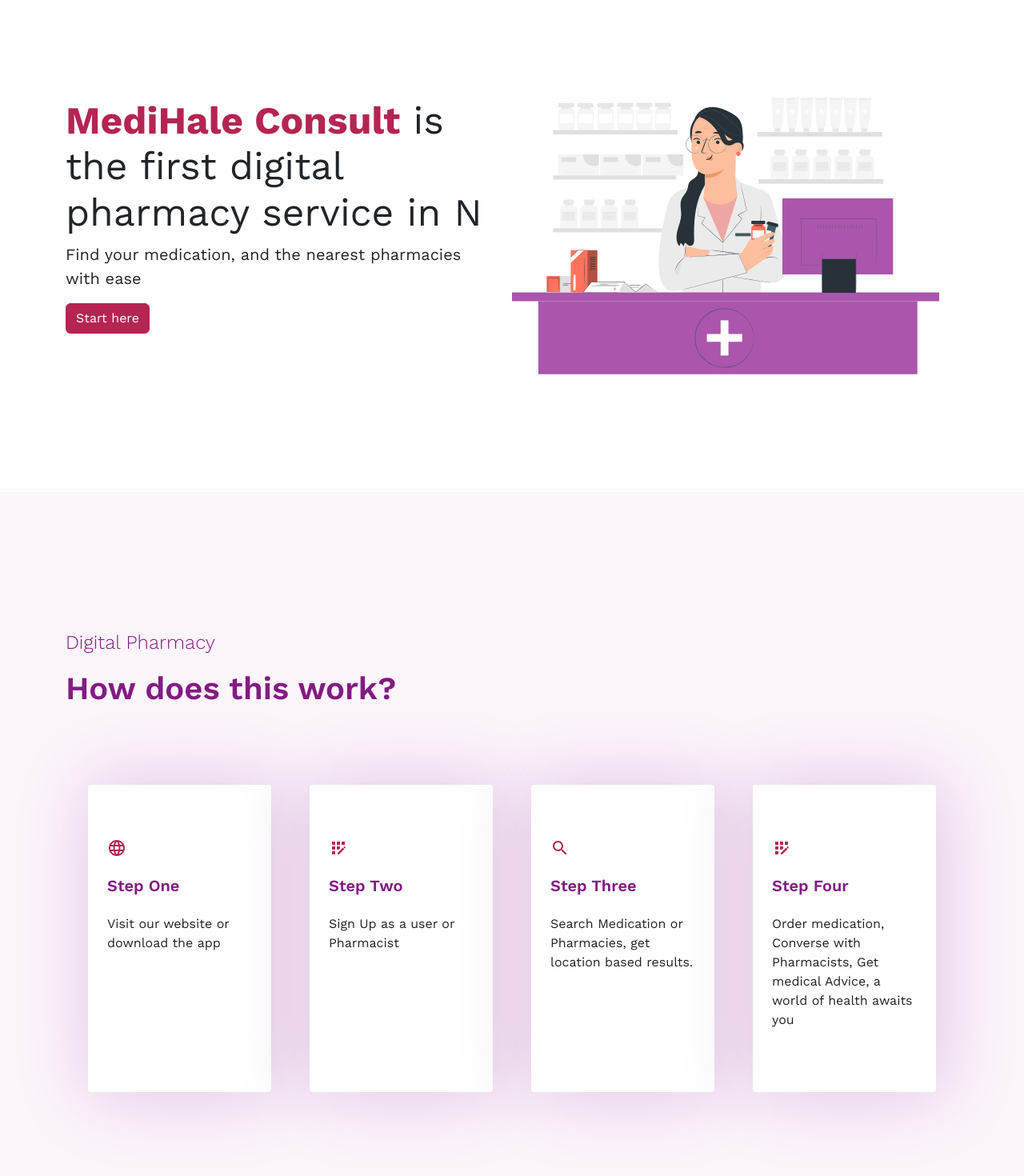
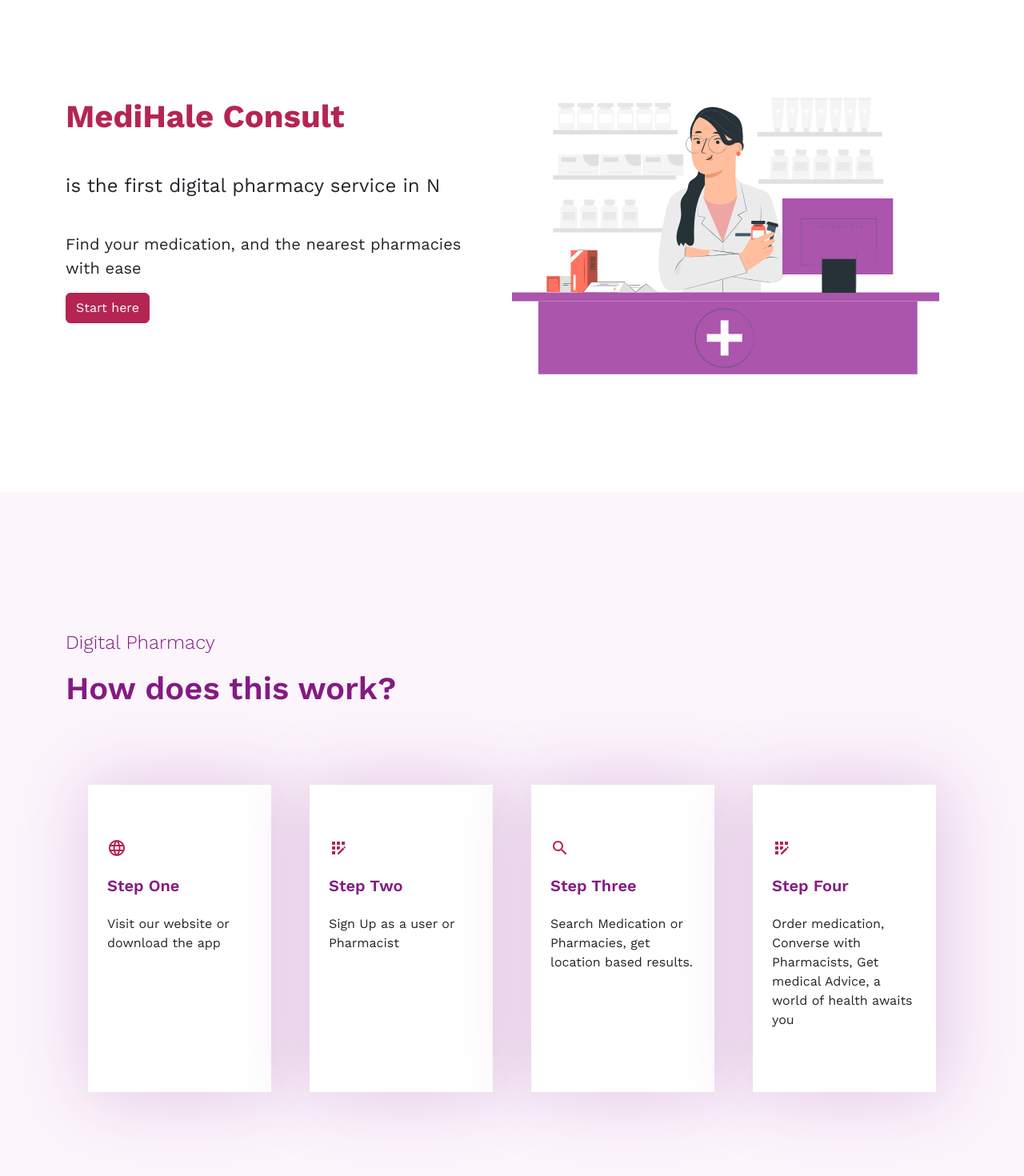
Before and after one commit to seregheik/medicareplus, a React (Vite) app: page / in a window 1280 px wide. Shown: the part 160-1630 px from the top of the page at 80% size. Built offline with nearby package versions, Linux system fonts and the light colour scheme.

Commit message:
added more animations

```diff
--- a/src/App.tsx
+++ b/src/App.tsx
@@ -4,6 +4,7 @@ import {
   createBrowserRouter,
   createRoutesFromElements,
   RouterProvider,
+  Routes,
 
 } from "react-router-dom";
 
--- a/src/components/HowItWorks.tsx
+++ b/src/components/HowItWorks.tsx
@@ -1,4 +1,5 @@
-import { Paper } from "@mui/material";
+// import { Paper } from "@mui/material";
+import { motion } from "framer-motion";
 import {
   ReactElement,
   JSXElementConstructor,
@@ -38,9 +39,9 @@ const HowItWorks = (props: {
       <section id="how-it-works" className="pt-5 bg-light d-flex">
         <div className="align-self-center container">
           <div className="shop-header text-start text-primary">
-            <div className="fs-4 fw-light work-sans shop-question">
+            <motion.div  className="fs-4 fw-light work-sans shop-question">
               <p>{props.information.feature}</p>
-            </div>
+            </motion.div>
             <div className="shop-header">
               <h1 className="header fs-1 fw-semibold">
                 {props.information.featureQuestion}
@@ -90,7 +91,8 @@ const HowItWorks = (props: {
                       className={"p-4 text-start col-md-6 col-sm-12 " + featuredmessage.appearance}
 
                     >
-                      <Paper className="py-5  comment-shadow px-4 featured" elevation={0}>
+
+                      <motion.div initial={{x:0}} whileHover={{rotate: [3,-2,4,-5]}} className=" py-5 bg-light comment-shadow px-4 featured">
                         <div className="box-height">
                         <div className=" py-2 featured-icon text-secondary fs-3">
                           {featuredmessage.icon}
@@ -104,7 +106,8 @@ const HowItWorks = (props: {
                           {featuredmessage.text}
                         </div>
                         </div>
-                      </Paper>
+                      </motion.div>
+
                     </div>
                   );
                 }
--- a/src/components/ShopAd.tsx
+++ b/src/components/ShopAd.tsx
@@ -1,5 +1,4 @@
-import React from "react";
-
+import { motion } from "framer-motion";
 const ShopAd = (props: { information: { AdSubHead: string | number | boolean | React.ReactElement<any, string | React.JSXElementConstructor<any>> | Iterable<React.ReactNode> | React.ReactPortal | null | undefined; AdMainHead: string | number | boolean | React.ReactElement<any, string | React.JSXElementConstructor<any>> | Iterable<React.ReactNode> | React.ReactPortal | null | undefined; AdImage: string | undefined; }; }) => {
     return (
         <div className="py-5">
@@ -18,9 +17,9 @@ const ShopAd = (props: { information: { AdSubHead: string | number | boolean | R
                         </div>
                     </div>
                     <div className="col-sm-12 col-md-6">
-                        <div className="image-handler">
-                            <img src={props.information.AdImage} alt="" className="img-fluid"/>
-                        </div>
+                        <motion.div initial={{}} animate={{rotate: -12, scale:0.7}} transition={{duration: 2}} className="image-handler">
+                            <img src={props.information.AdImage}  alt="" className="img-fluid"/>
+                        </motion.div>
                     </div>
                 </div>
             </div>
--- a/src/custom.css
+++ b/src/custom.css
@@ -261,6 +261,7 @@
   box-shadow: 5px 1px 89px 5px rgba(131, 27, 131, 0.21) !important;
   -webkit-box-shadow: 5px 1px 89px 5px rgba(131, 27, 131, 0.21);
   -moz-box-shadow: 5px 1px 89px 5px rgba(131, 27, 131, 0.21);
+  background-color: #fff !important;
 }
 .comment-shadow:hover {
     box-shadow: 5px 1px 89px 5px rgba(131,27,131,0.53) !important;
--- a/src/pages/Home.tsx
+++ b/src/pages/Home.tsx
@@ -4,36 +4,42 @@ import Rating from "@mui/material/Rating";
 import ShopAd from '../components/ShopAd';
 import { Link } from 'react-router-dom';
 import { motion } from 'framer-motion';
-import {Typewriter} from 'react-simple-typewriter';
+import { Typewriter } from 'react-simple-typewriter';
 
 import CtaDownloadApp from "../components/CtaDownloadApp";
 import HowItWorks from "../components/HowItWorks";
 
 const Home = (props: any) => {
   return (
-    <motion.div initial={{opacity: 0}} animate={{opacity: 1}} exit={{opacity: 0}} className="work-sans py-5">
+    <motion.div initial={{ opacity: 0 }} animate={{ opacity: 1 }} exit={{ opacity: 0 }} className="work-sans py-5">
       <section id='hero' className="d-flex py-5 container medihale-intro">
-        <div style={{width:'100%'}} className="row align-self-center">
-          <div className="col-sm-12 col-lg-6 pb-5 text-md-start text-sm-center intro-content">
-            <h1 className="fw-normal minheightdis display-5  header-info">
-              <span className="text-secondary fw-bold">
-                {props.title}</span>
-                <Typewriter words= {[props.information.homePageIntro, ' Committed to bringing you the best']}
+        <div style={{ width: '100%' }} className="row align-self-center">
+          <motion.div initial={{ x: -700 }} animate={{ x: 0 }} transition={{
+            duration: '3'
+          }} className="col-sm-12 col-lg-6 pb-5 text-md-start text-sm-center intro-content">
+            <div className="fw-normal minheightdis fs-4  header-info">
+              <motion.h1 initial={{ x: -200 }} animate={{ x: 0 }} transition={{
+                duration: '3'
+              }} className="text-secondary fw-bold">
+                {props.title}</motion.h1><br />
+              <Typewriter words={[props.information.homePageIntro, ' Committed to bringing you the best']}
                 loop={0}
               />
 
-            </h1>
+            </div>
             <p className="fs-5">{props.information.description}</p>
             <Link to='/sign-up' className="btn  btn-secondary">Start here</Link>
-          </div>
-          <div className="col-sm-12 col-lg-6 text-center image-container">
+          </motion.div>
+          <motion.div initial={{ x: 600 }} animate={{ x: 0 }} transition={{
+            duration: '3'
+          }} className="col-sm-12 col-lg-6 text-center image-container">
             <img className="img-fluid" src={hero} alt="" />
-          </div>
+          </motion.div>
         </div>
       </section>
-      <HowItWorks information={props.information}/>
+      <HowItWorks information={props.information} />
       <section className='container'>
-        <ShopAd information={props.information}/>
+        <ShopAd information={props.information} />
       </section>
       <section className="pt-5 py-5 bg-light testimonials">
         <h2 className="pt-5 text-primary fw-bold display-6" >Testimonials</h2>
@@ -98,7 +104,7 @@ const Home = (props: any) => {
         </div>
       </section>
       <section id="cta" className="bg-secondary">
-      <CtaDownloadApp/>
+        <CtaDownloadApp />
       </section>
 
     </motion.div>
```
Lines whose indentation alone changed are shown as unchanged.
